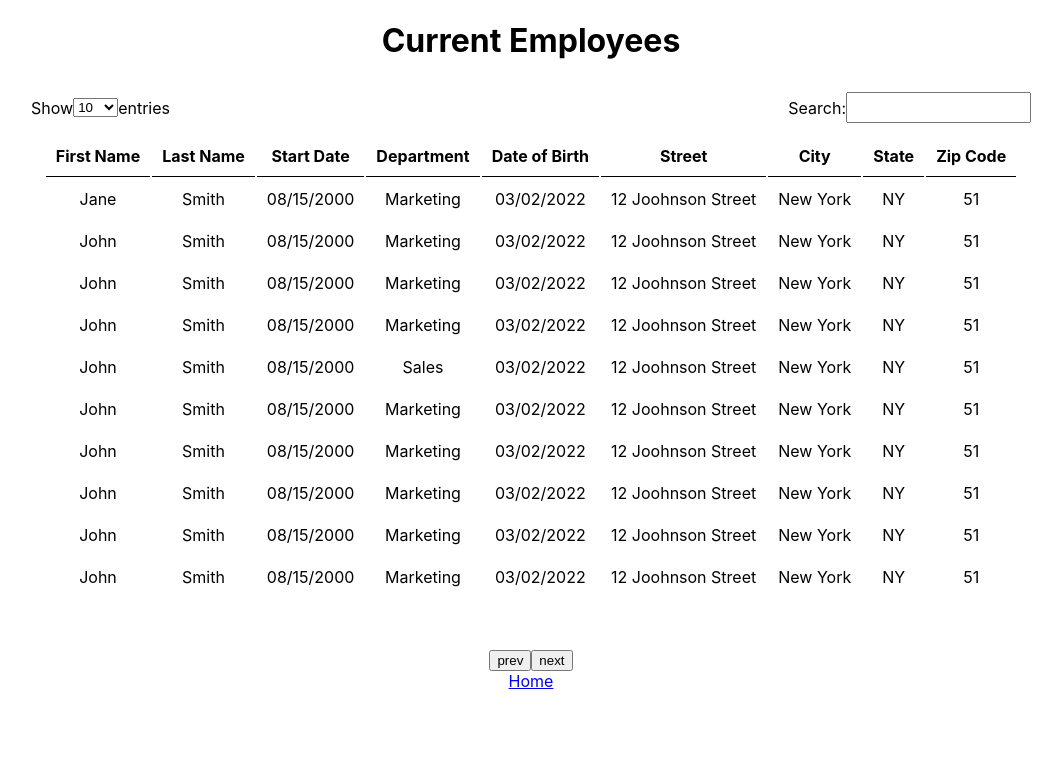
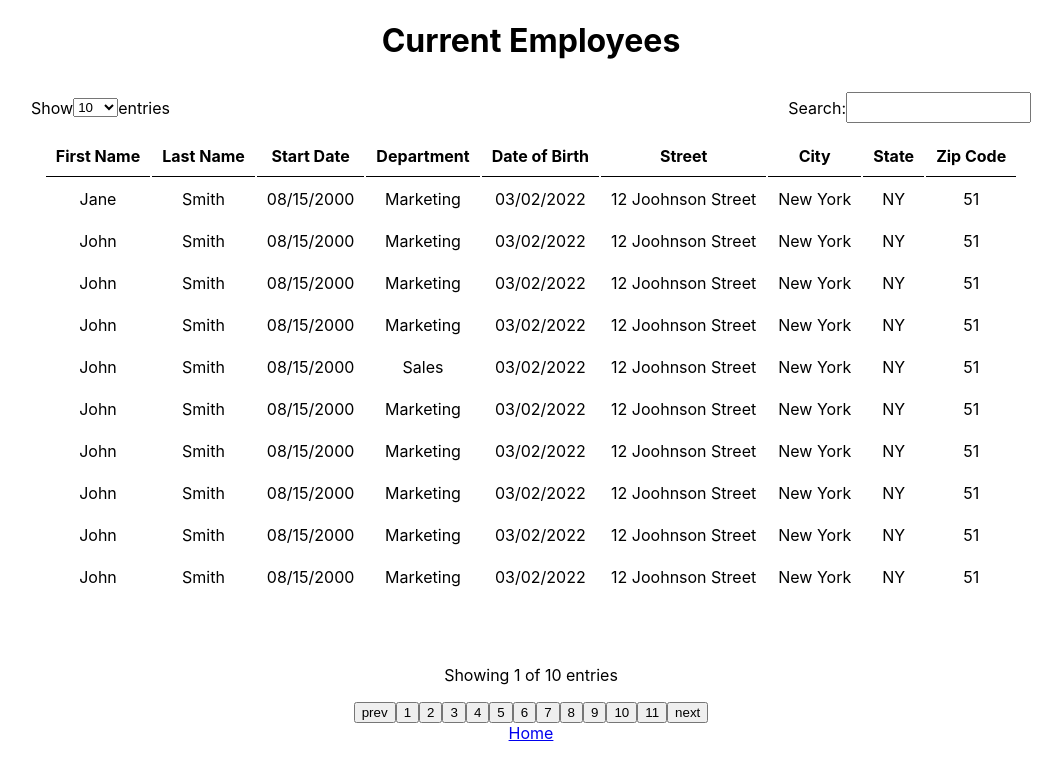
Before and after one commit to GosuGladesh/DaunasRomain_14_04032021, a React (Create React App) app in the folder my-app/: page /employees in a window 1280 px wide. Shown: the top 780 px of the page, without its empty margins (109-1171 px from the left). Built offline with nearby package versions, Linux system fonts and the light colour scheme.

Commit message:
Table page navigation impl

```diff
--- a/my-app/src/components/Tableau/Tableau.jsx
+++ b/my-app/src/components/Tableau/Tableau.jsx
@@ -12,6 +12,7 @@ function Tableau(props) {
     setLocalEmployee(employees);
   }, []);
 
+  //sorting by clicking on a column head
   function sorting(property) {
     let sortEmployee = localEmployee;
     sortEmployee.sort((a, b) =>
@@ -20,22 +21,25 @@ function Tableau(props) {
     setLocalEmployee([...sortEmployee]);
     console.log(localEmployee);
   }
-
+  //Changing to next page
   function pageNext() {
     if (currentPage === Math.ceil(localEmployee.length/pageSize)) {
       return
     }
     setCurrentPage(currentPage + 1)
   }
+  //Changing to previous page
   function pagePrevious() {
     if (currentPage === 1) {
       return
     }
     setCurrentPage(currentPage - 1)
   }
+  //Changing to specified page
   function pageSet(page) {
     setCurrentPage(page)
   }
+  //Searching bbased on input text
   function search(input) {
     if (input === "") {
       setLocalEmployee(employees);
@@ -49,12 +53,17 @@ function Tableau(props) {
       })
     setLocalEmployee(result)
   }
+  //Generating table pages buttons
+  let pagesButtons = [];
+  for(let i = 1; i < Math.ceil(localEmployee.length / pageSize)+1;i++){
+    pagesButtons.push(<button onClick={() => pageSet(i)}>{i}</button>)
+  }
   return (
     <>
       <div class="filters">
         <div>
             <p>Show</p>
-            <select onChange={(e) => setPageSize(e.target.value)}>
+          <select onChange={(e) => { setPageSize(e.target.value);pageSet(1) }}>
               <option value="10">10</option>
               <option value="25">25</option>
               <option value="50">50</option>
@@ -100,9 +109,10 @@ function Tableau(props) {
         })}
       </tbody>
       </table>
+      <p>Showing {currentPage * pageSize - (pageSize-1)} of {currentPage * pageSize } entries</p>
       <div class="tableNav">
         <button onClick={pagePrevious}>prev</button>
-
+        {pagesButtons}
         <button onClick={pageNext}>next</button>
       </div>
       </>
@@ -110,8 +120,3 @@ function Tableau(props) {
 }
 
 export default Tableau;
-/*
-create state for line number
-split store array base on line number
-create array of array2, each array2 = 1 tabla page
-*/
```
